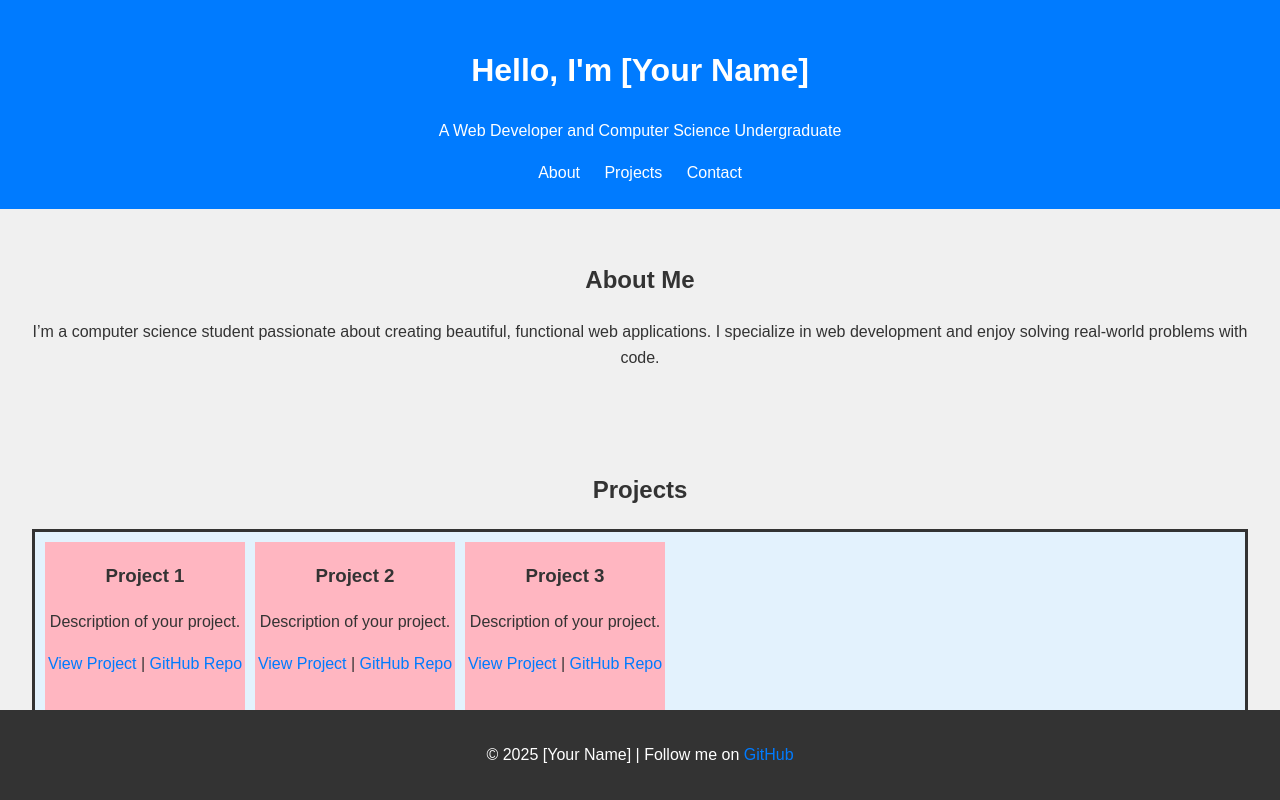
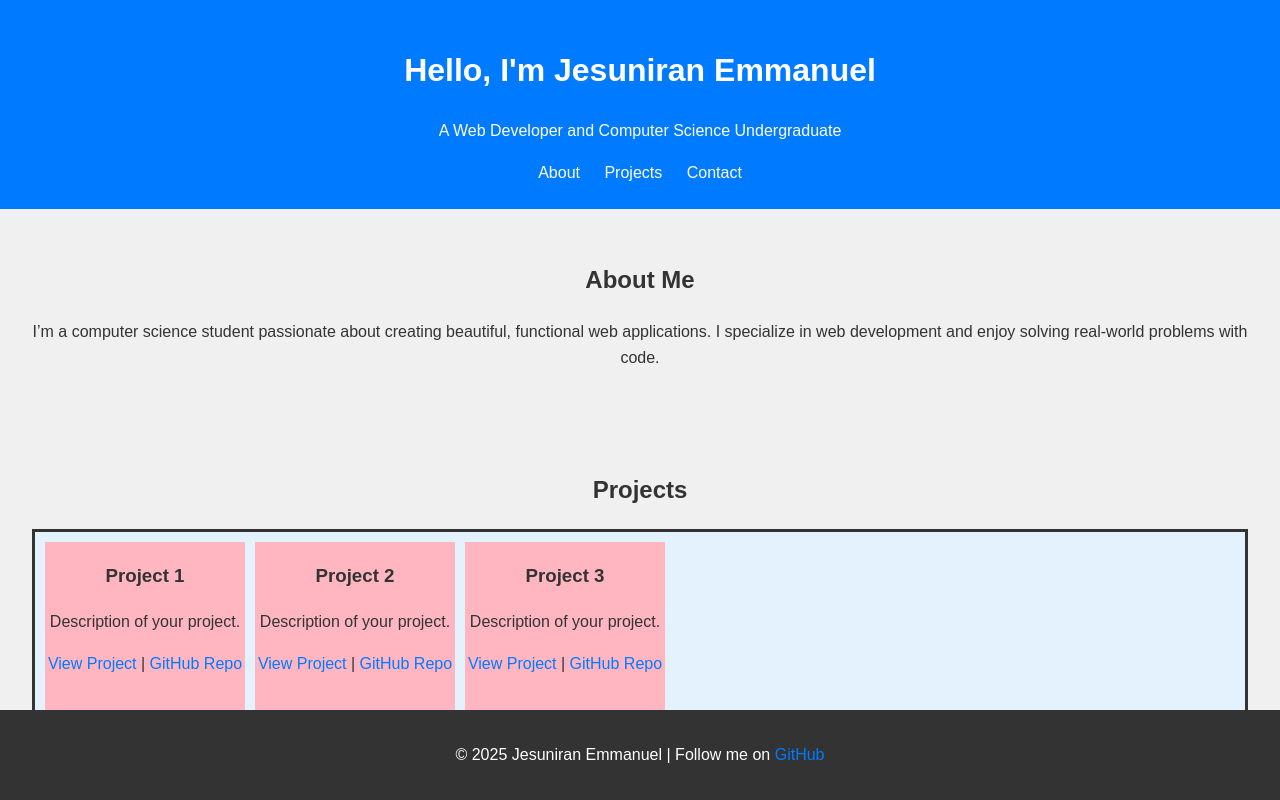
Before and after one commit to Ash-Sable/Myportfolio-, a plain HTML site: page index.html in a window 1280 px wide. Shown: the top 800 px of the page. Drawn offline with Linux system fonts and the light colour scheme.

Commit message:
Update index.html

```diff
--- a/index.html
+++ b/index.html
@@ -9,7 +9,7 @@
 <body>
   <!-- Header Section -->
   <header>
-    <h1>Hello, I'm [Your Name]</h1>
+    <h1>Hello, I'm Jesuniran Emmanuel</h1>
     <p>A Web Developer and Computer Science Undergraduate</p>
     <nav>
       <a href="#about">About</a>
@@ -59,7 +59,7 @@
 
   <!-- Footer -->
   <footer>
-    <p>© 2025 [Your Name] | Follow me on <a href="#">GitHub</a></p>
+    <p>© 2025 Jesuniran Emmanuel | Follow me on <a href="#">GitHub</a></p>
   </footer>
 
   <script src="script.js"></script>
```
